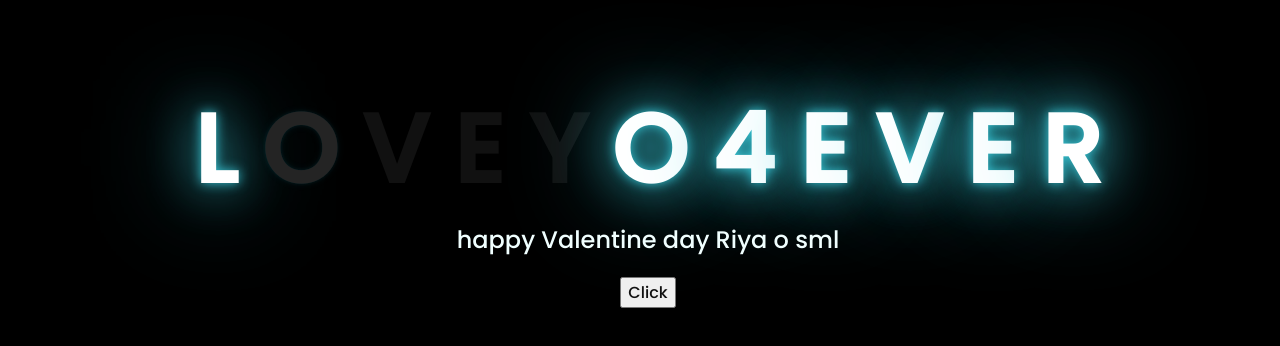
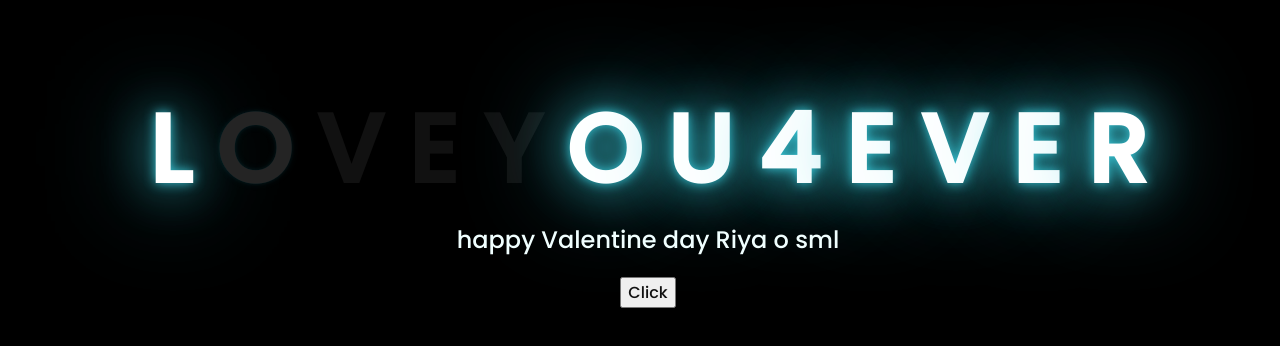
Before and after one commit to mengkong689/4-lita, a plain HTML site: page index.html in a window 1280 px wide. Shown: the part 216-562 px from the top of the page. Drawn offline with Linux system fonts and the light colour scheme.

Commit message:
Update index.html

```diff
--- a/index.html
+++ b/index.html
@@ -19,6 +19,7 @@
         <span>E</span>
         <span>Y</span>
         <span>O</span>
+        <span>U</span>
         <span>4</span>
         <span>E</span>
         <span>V</span>
```
